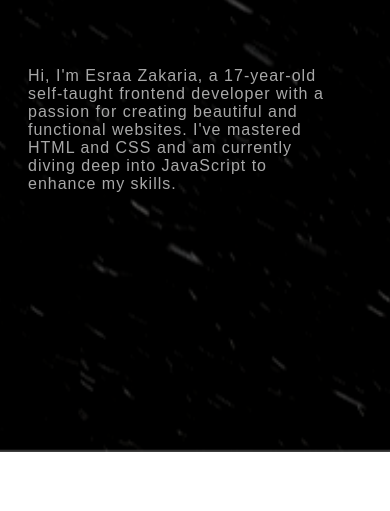
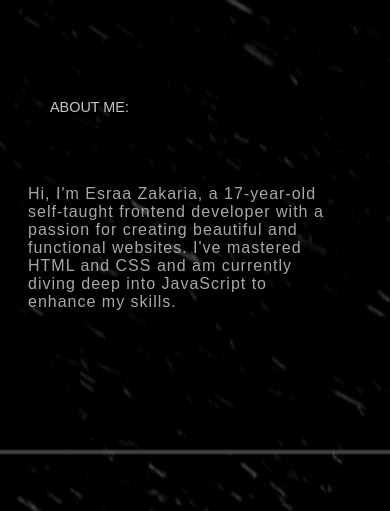
Before and after one commit to Esraazakariax/Esraazakaria, a plain HTML site: page index.html in a window 390 px wide. Shown: the part 392-903 px from the top of the page. Before the commit the page ends 844 px from the top, so only its background shows below. Drawn offline with Linux system fonts and the light colour scheme.

Commit message:
Add files via upload

```diff
--- a/style.css
+++ b/style.css
@@ -787,6 +787,13 @@ body{
         padding: 10px 15px;
     }
 
+    .me{
+        padding-left: 50px;
+        font-size: 0.9rem;
+        color: #c7c8c9;
+        padding-top: 120px;
+    }
+
     .aboutsome{
         padding: 70px 50PX 200px 150px;
         justify-content: center;
```
